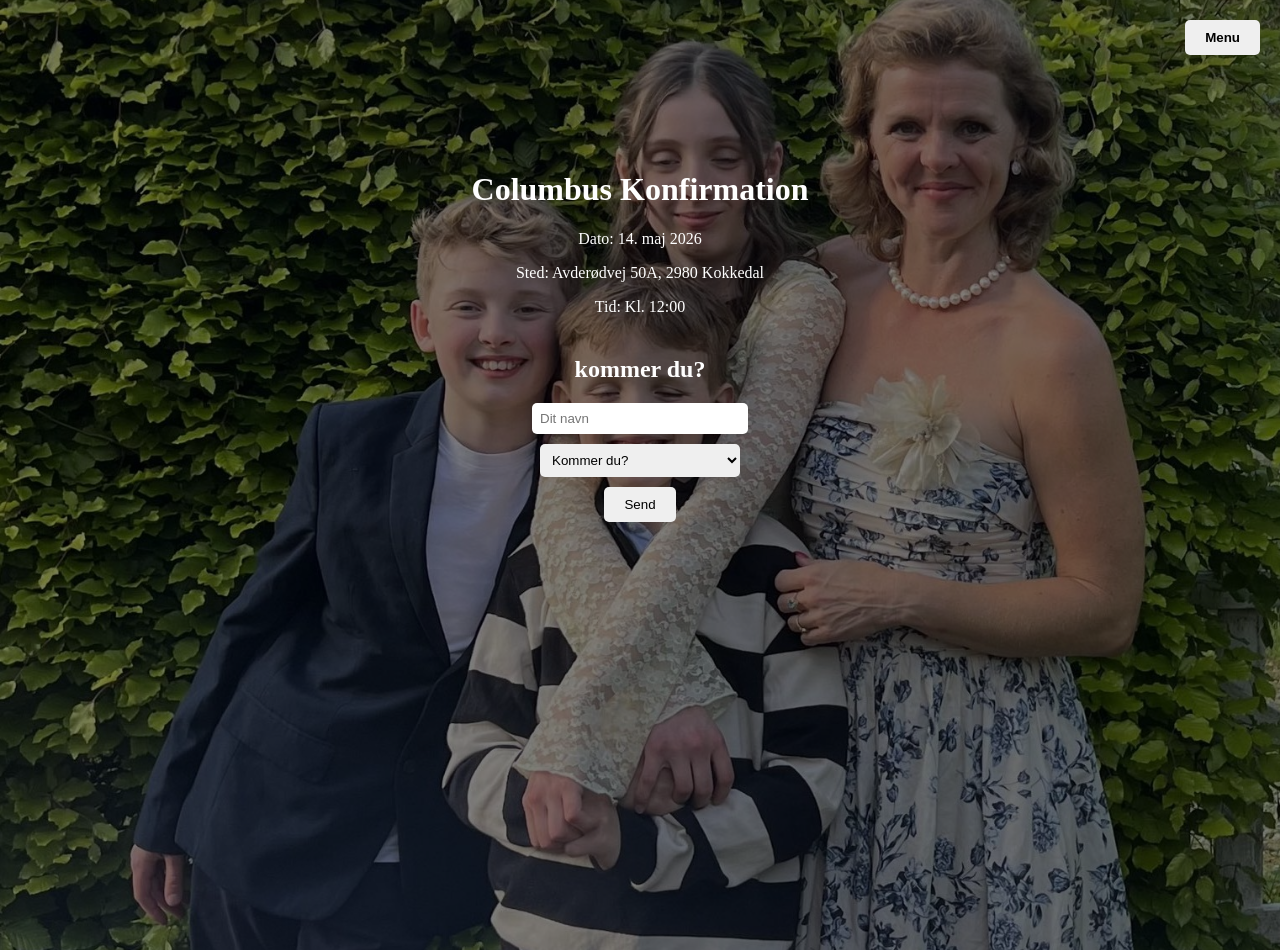
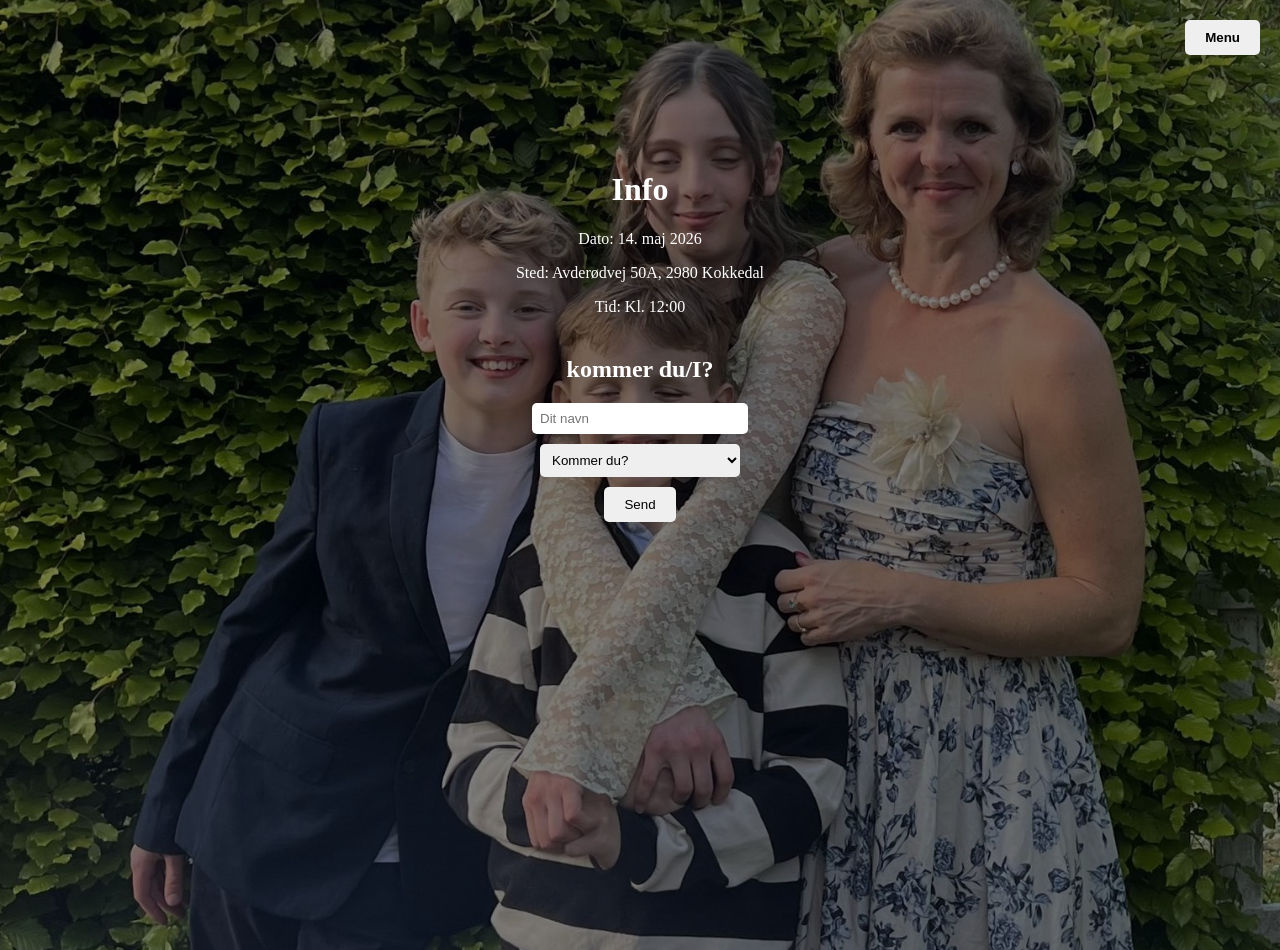
Before and after one commit to pyhack99/Nonfirmation, a plain HTML site: page index.html in a window 1280 px wide. Drawn offline with Linux system fonts and the light colour scheme.

Commit message:
Update event title and RSVP question wording

```diff
--- a/index.html
+++ b/index.html
@@ -10,13 +10,13 @@
     <button class="menu-button" onclick="goToMenu()">Menu</button>
 
     <div class="content">
-        <h1>Columbus Konfirmation</h1>
+        <h1>Info</h1>
         <p>Dato: 14. maj 2026</p>
         <p>Sted: Avderødvej 50A, 2980 Kokkedal</p>
         <p>Tid: Kl. 12:00</p>
 
         <div class="rsvp-box">
-            <h2>kommer du?</h2>
+            <h2>kommer du/I?</h2>
             <input type="text" id="name" placeholder="Dit navn">
             <select id="attendance">
                 <option value="">Kommer du?</option>
```
